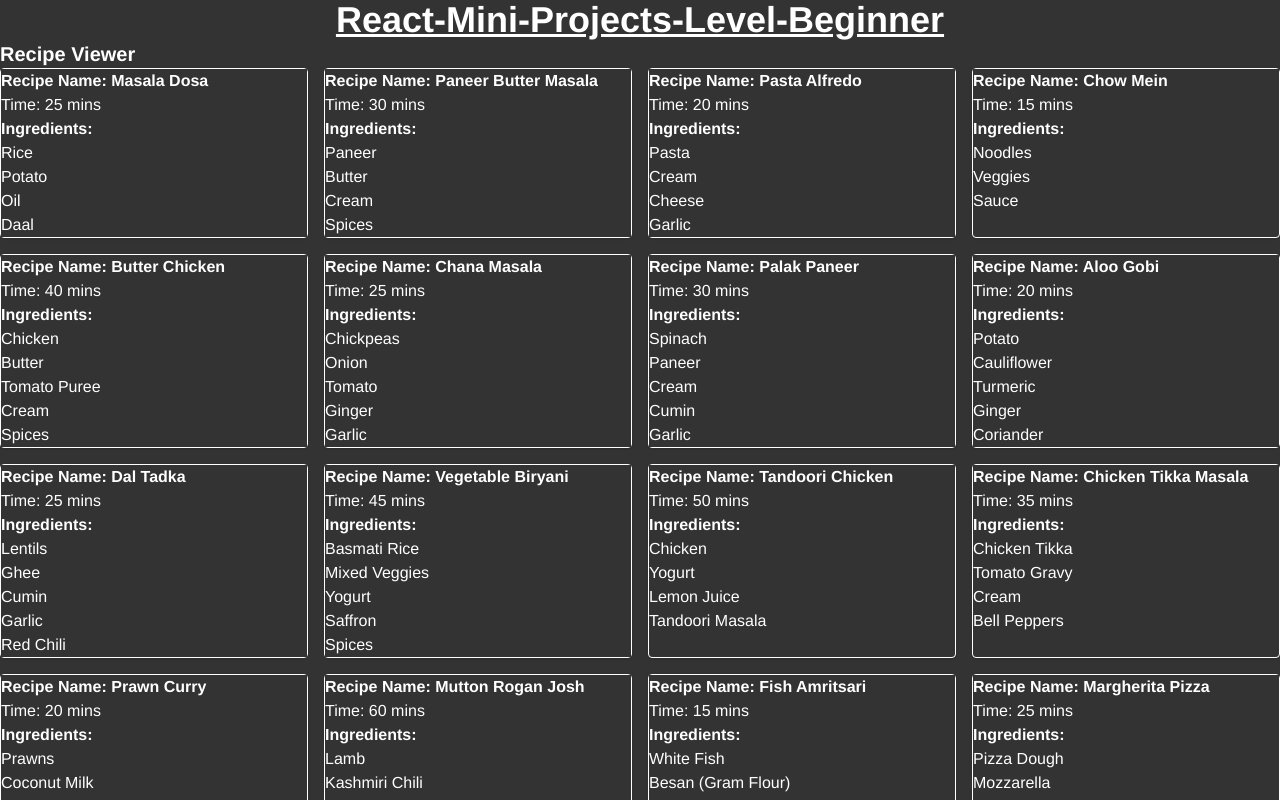
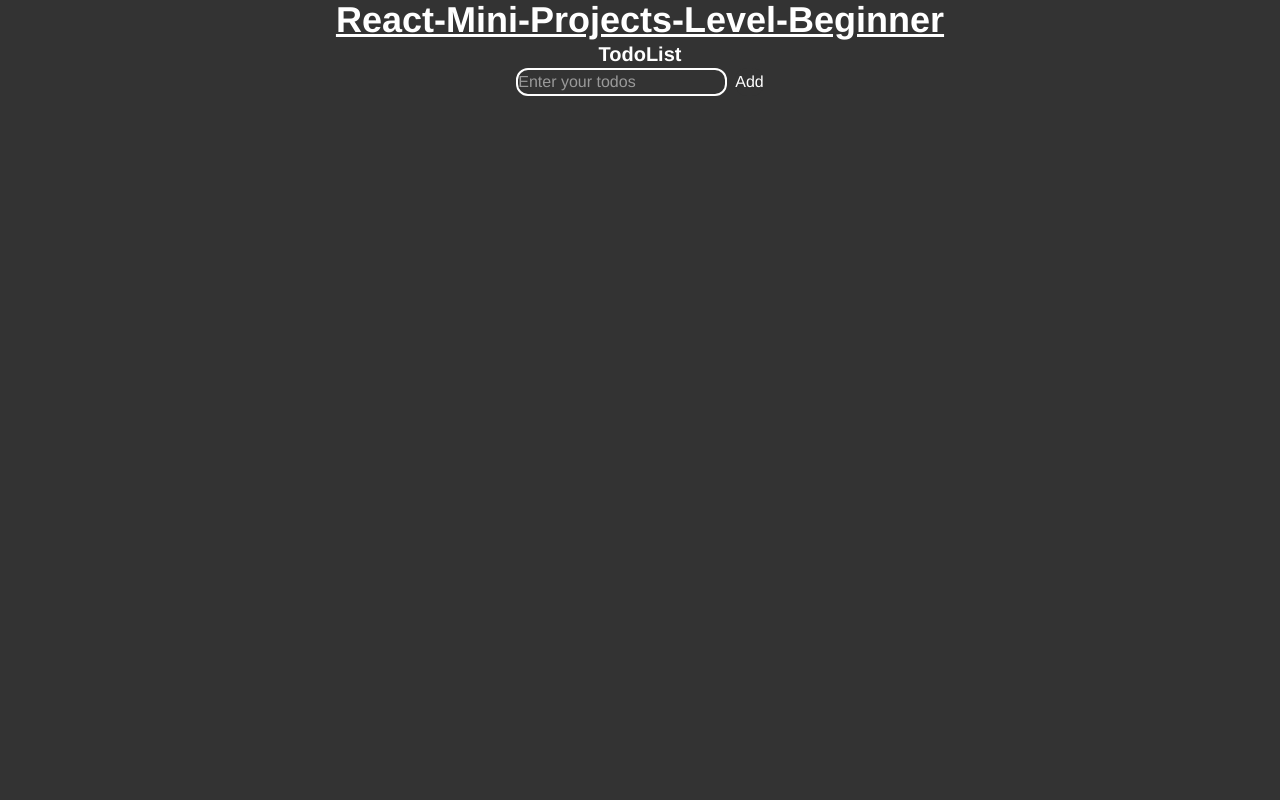
Before and after one commit to nikhildev-webapp/ReactMiniProjects_beginner, a React (Vite) app: page / in a window 1280 px wide. Shown: the top 800 px of the page. Built offline with nearby package versions, Linux system fonts and the light colour scheme.

Commit message:
Todo-list mini project complete

```diff
--- a/src/App.jsx
+++ b/src/App.jsx
@@ -1,10 +1,11 @@
 import './App.css'
 import RecipeViewr from './components/RecipeViewr'
+import TodoList from './components/TodoList'
 function App() {
    return (
     <>
       <h1 className='text-4xl font-bold text-center underline'>React-Mini-Projects-Level-Beginner</h1>
-      <RecipeViewr/>
+      <TodoList/>
     </>
   )
 }
--- /dev/null
+++ b/src/components/TodoList.jsx
@@ -0,0 +1,57 @@
+import React, { useState } from 'react';
+
+const TodoList = () => {
+    const [input, setInput] = useState('');
+    const [todos, setTodos] = useState([]);
+
+    const saveTodo = (e) => {
+        e.preventDefault();
+        if (input.trim() === '') return alert('Enter todo here');
+        setTodos([...todos, input]);
+        setInput('');
+    };
+
+    // New delete function
+    const deleteTodo = (indexToDelete) => {
+        // Keeps all items except the one matching the clicked index
+        const updatedTodos = todos.filter((_, index) => index !== indexToDelete);
+        setTodos(updatedTodos);
+    };
+
+    return (
+        <div className='flex flex-col justify-center items-center p-10'>
+            <h1 className='text-xl font-bold mb-4'>TodoList</h1>
+            <div className='flex gap-2 mb-4'>
+                <input
+                    type="text"
+                    placeholder='Enter your todos'
+                    className='border-2 border-solid rounded-xl p-3'
+                    value={input}
+                    onChange={(e) => setInput(e.target.value)}
+                />
+                <button
+                    className='px-4 py-2 bg-blue-500 text-white rounded-xl'
+                    onClick={saveTodo}
+                >
+                    Add
+                </button>
+            </div>
+
+            <ul className='w-64'>
+                {todos.map((item, index) => (
+                    <li key={index} className='flex justify-between items-center border-b p-2'>
+                        <span>{item}</span>
+                        <button
+                            onClick={() => deleteTodo(index)}
+                            className='text-red-500 hover:text-red-700 ml-4'
+                        >
+                            Delete
+                        </button>
+                    </li>
+                ))}
+            </ul>
+        </div>
+    );
+};
+
+export default TodoList;
```
